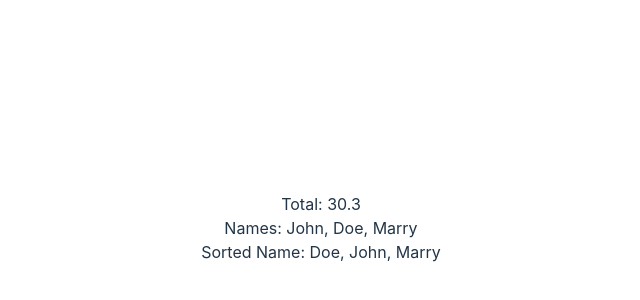
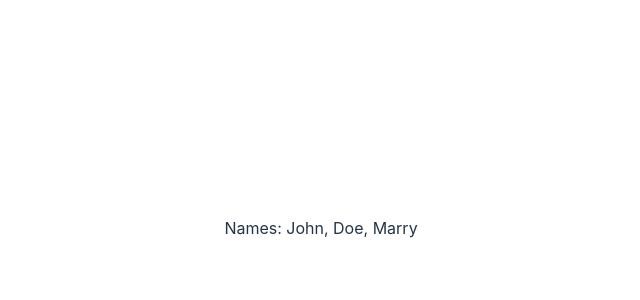
Before and after one commit to Kelvide/Basics-of-react-ts, a React (Vite) app: page / in a window 1280 px wide. Shown: the part 172-472 px from the top of the page, without its empty margins (319-959 px from the left). Built offline with nearby package versions, Linux system fonts and the light colour scheme.

Commit message:
update: Looking into useEffect
Removing <React.StrictMode> from main.tsx will prevent your app from calling API twice. Thats a react 18 update

```diff
--- /dev/null
+++ b/public/names.json
@@ -0,0 +1,5 @@
+[
+    "John",
+    "Doe",
+    "Marry"
+]
--- a/src/App.tsx
+++ b/src/App.tsx
@@ -1,5 +1,5 @@
 import './App.css'
-import Component from './lessons/StateManagement/useMemo'
+import Component from './lessons/StateManagement/useEffect'
 
 function App() {
 
--- /dev/null
+++ b/src/lessons/StateManagement/useEffect.tsx
@@ -0,0 +1,17 @@
+import { useEffect, useState } from "react"
+
+const Component = () => {
+    const [names, setNames] = useState([])
+    useEffect(() => {
+        fetch('/names.json')
+            .then((response) => response.json())
+            .then((data) => setNames(data))
+    }, [])
+
+
+    return (
+        <div>Names: {names.join(', ')}</div>
+    )
+}
+
+export default Component
--- a/src/lessons/StateManagement/useMemo.tsx
+++ b/src/lessons/StateManagement/useMemo.tsx
@@ -1,19 +1,19 @@
 import { useMemo, useState } from "react"
 
 const Component = () => {
-    const [numbers] = useState([10, 20.30])
+    const [numbers] = useState<number[]>([10, 20.30])
 
     // useMemo
     // Use useMemo to memoize the result of the computation, preventing the function from being called on every re-render.
     // The function will only re-compute when the 'numbers' array is updated.
-    const total = useMemo(
+    const total: number = useMemo(
         () => numbers.reduce((acc, number) => acc + number),
         [numbers]
     )
 
-    const [names] = useState(["John", "Doe", "Marry"])
+    const [names] = useState<string[]>(["John", "Doe", "Marry"])
     // Another use case
-    const sortedNames = useMemo(() => [...names].sort(), [names])
+    const sortedNames: string[] = useMemo(() => [...names].sort(), [names])
 
     return (
         <>
--- a/src/main.tsx
+++ b/src/main.tsx
@@ -3,7 +3,6 @@ import App from './App.tsx';
 import './index.css';
 
 import { QueryClient, QueryClientProvider } from '@tanstack/react-query';
-import React from 'react';
 import { Provider } from 'react-redux';
 import { store } from './lessons/RTK/store.ts';
 
@@ -11,9 +10,7 @@ const queryClient = new QueryClient();
 ReactDOM.createRoot(document.getElementById('root')!).render(
   <Provider store={store}>
     <QueryClientProvider client={queryClient}>
-      <React.StrictMode>
-        <App />
-      </React.StrictMode>
+      <App />
     </QueryClientProvider>
   </Provider>
 );
```
